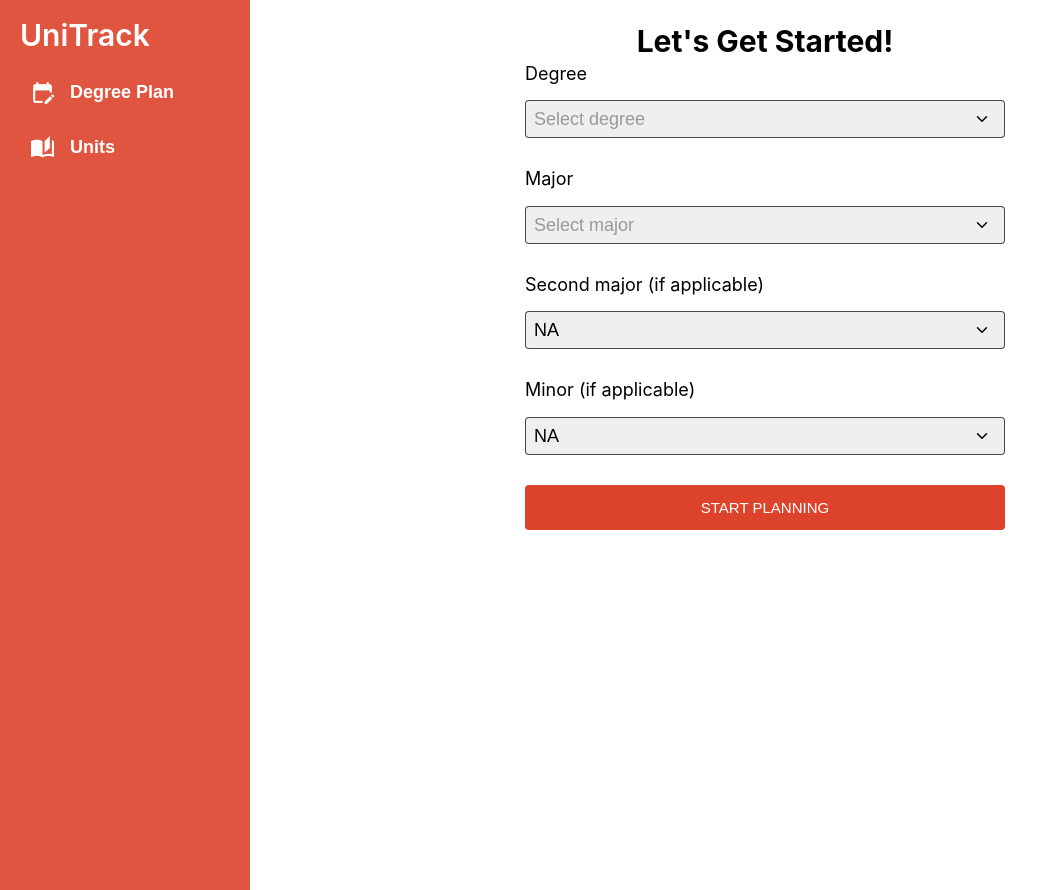
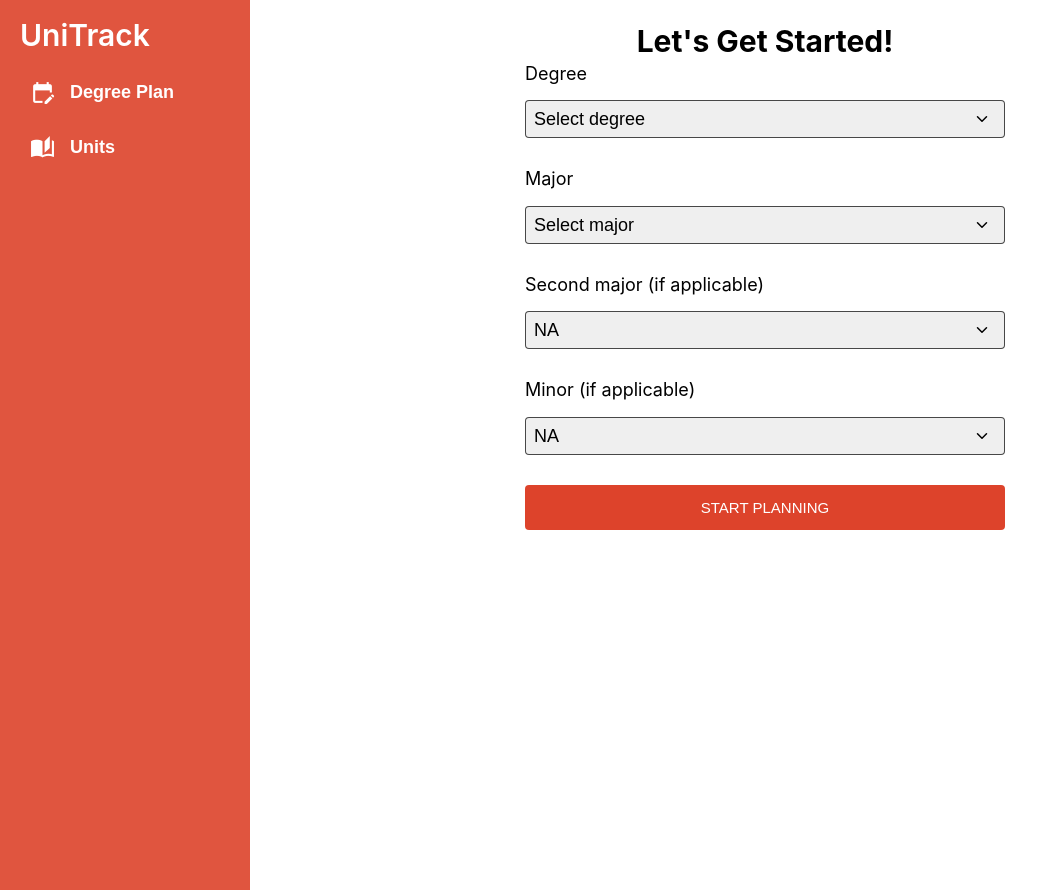
Before and after one commit to GoodGameRuler/unitrack_v3, a Next.js app: page /degreePlanner in a window 1280 px wide. Shown: the whole page, without its empty margins (0-1046 px from the left). Built offline with nearby package versions, Linux system fonts and the light colour scheme.

Commit message:
Fix React warning: use defaultValue instead of selected

```diff
--- a/app/degreePlanner/degreePlanner.css
+++ b/app/degreePlanner/degreePlanner.css
@@ -44,7 +44,3 @@
     background-position: right 0.8rem center;
     background-size: 1em;
 }
-
-.formElement .degreeSelect:invalid {
-    color: #999;
-}
--- a/app/degreePlanner/page.jsx
+++ b/app/degreePlanner/page.jsx
@@ -14,8 +14,8 @@ function DegreePlanner() {
                 <div className="detailsForm">
                     <div className="formElement">
                         <label className="degreeLabel" htmlFor="degree">Degree</label>
-                        <select id="degree" className="degreeSelect" required>
-                            <option value="" disabled selected>Select degree</option>
+                        <select id="degree" className="degreeSelect" defaultValue="0" required>
+                            <option value="0" disabled>Select degree</option>
                             <option value="1">Bachelor of Science</option>
                             <option value="2">Bachelor of Advanced Computing</option>
                             <option value="3">Bachelor of Interaction Design/Bachelor of Advanced Studies</option>
@@ -23,8 +23,8 @@ function DegreePlanner() {
                     </div>
                     <div className="formElement">
                         <label className="degreeLabel" htmlFor="firstMajor">Major</label>
-                        <select id="firstMajor" className="degreeSelect" required>
-                            <option value="" disabled selected>Select major</option>
+                        <select id="firstMajor" className="degreeSelect" defaultValue="0" required>
+                            <option value="0" disabled>Select major</option>
                             <option value="1">Computer Science</option>
                             <option value="2">Data Science</option>
                             <option value="3">Development</option>
@@ -33,7 +33,6 @@ function DegreePlanner() {
                     <div className="formElement">
                         <label className="degreeLabel" htmlFor="secondMajor">Second major (if applicable)</label>
                         <select id="secondMajor" className="degreeSelect" defaultValue="4" required>
-                            <option value="" disabled selected>Select major</option>
                             <option value="1">Computer Science</option>
                             <option value="2">Data Science</option>
                             <option value="3">Software Development</option>
@@ -43,7 +42,6 @@ function DegreePlanner() {
                     <div className="formElement">
                         <label className="degreeLabel" htmlFor="minor">Minor (if applicable)</label>
                         <select id="minor" className="degreeSelect" defaultValue="4" required>
-                            <option value="" disabled selected>Select minor</option>
                             <option value="1">Mathematics</option>
                             <option value="2">Computer Science</option>
                             <option value="3">Design</option>
```
